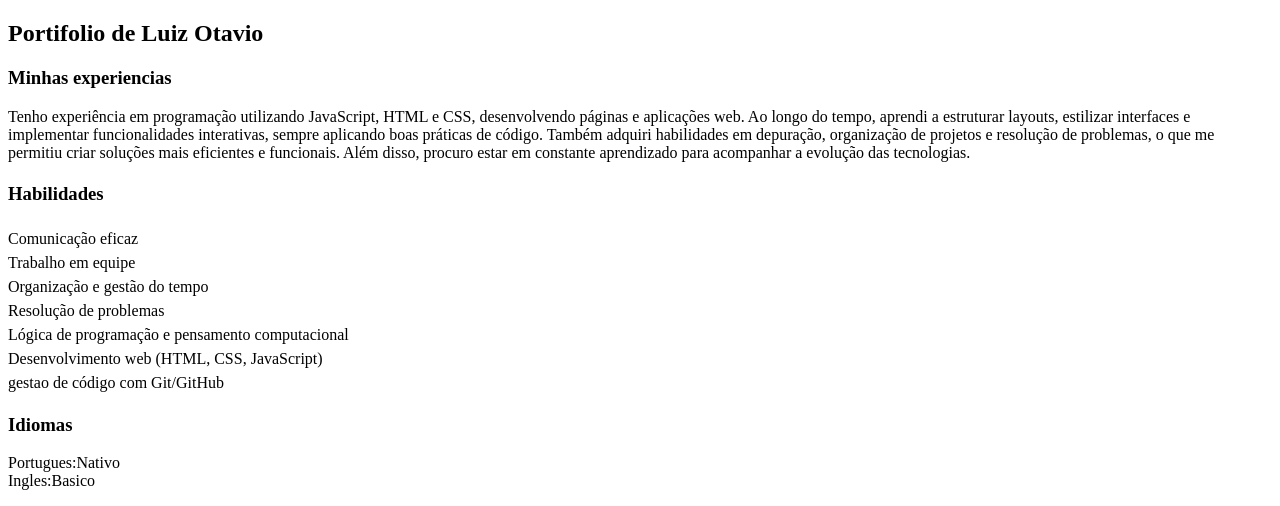
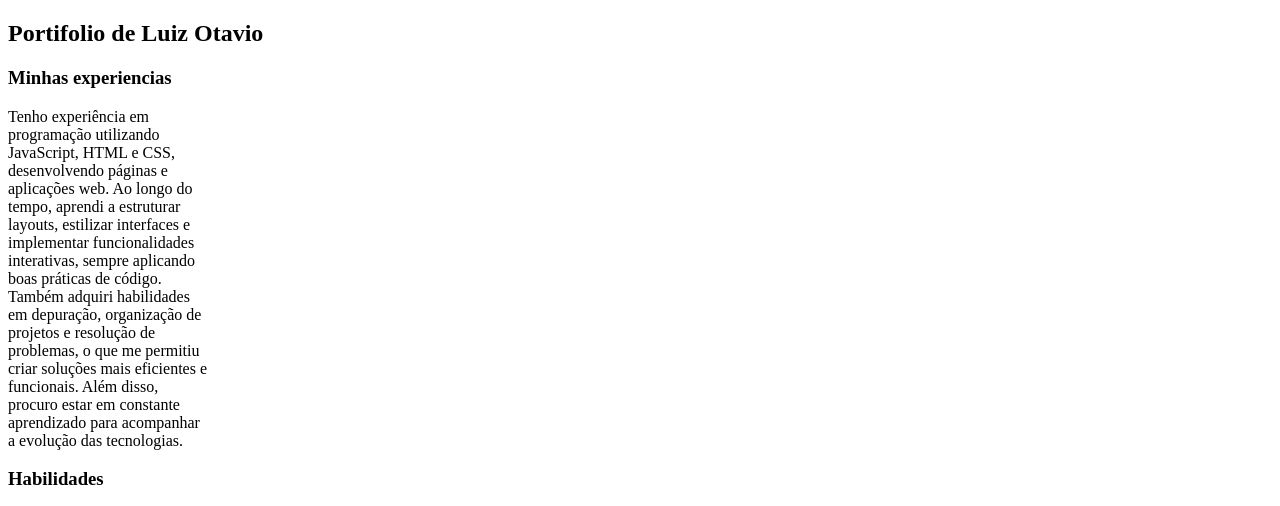
Before and after one commit to LUIZBR22gg/projetos, a plain HTML site: page index.html in a window 1280 px wide. Shown: the top 506 px of the page. Drawn offline with Linux system fonts and the light colour scheme.

Commit message:
portifolio 1

```diff
--- a/CSS/index.css
+++ b/CSS/index.css
@@ -1,7 +1 @@
-.titulos{color: rgb(0, 0, 0);}
-
-header{
-    background-color: #000000;
-}
-
-.habilidades{line-height: 1.5;}
+.sobremim{width: 200px;}
--- a/index.html
+++ b/index.html
@@ -20,9 +20,9 @@
 
 </div>
 
-<div class="sobre mim">
+<div>
 
-<p>
+<p class="sobremim">
     Tenho experiência em programação utilizando JavaScript, HTML e CSS, desenvolvendo páginas e aplicações web. Ao longo do tempo, aprendi a estruturar layouts,
     estilizar interfaces e implementar funcionalidades interativas, sempre aplicando boas práticas de código.
     Também adquiri habilidades em depuração, organização de projetos e resolução de problemas, o que me
```
